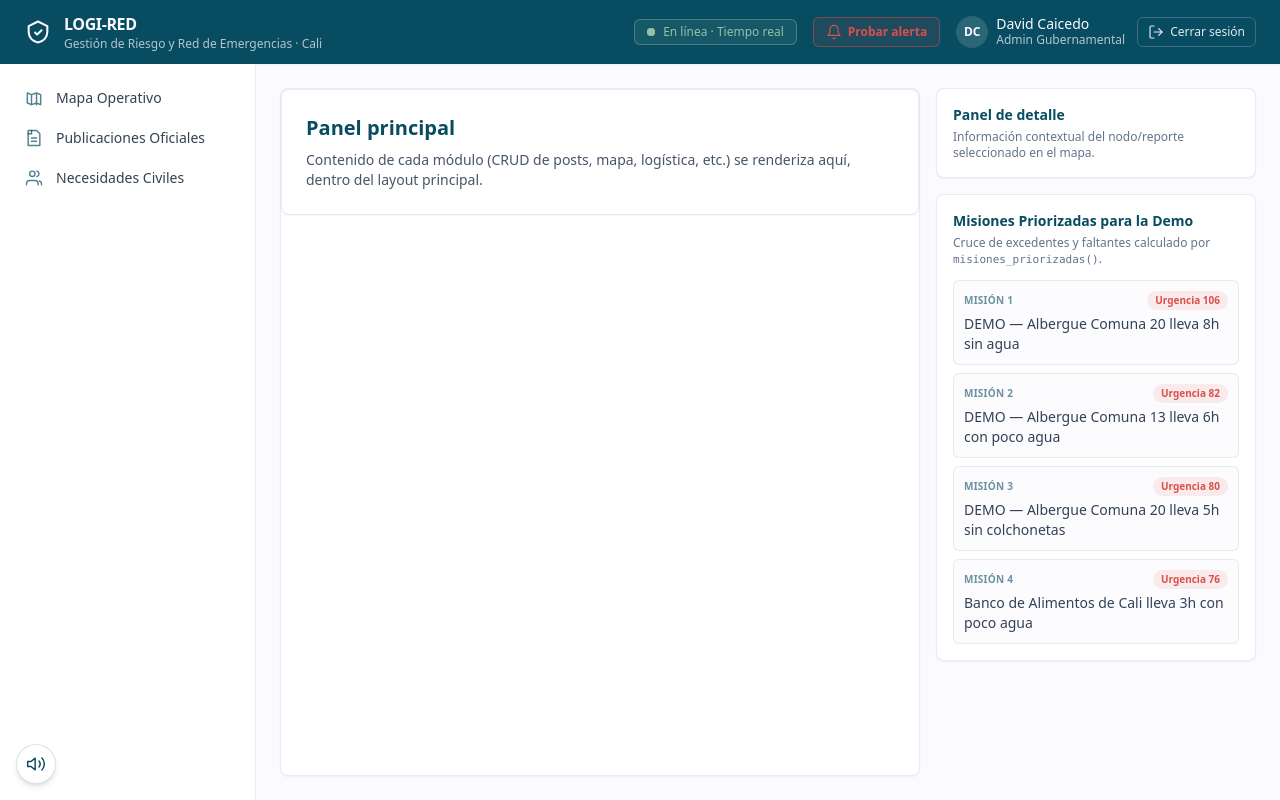
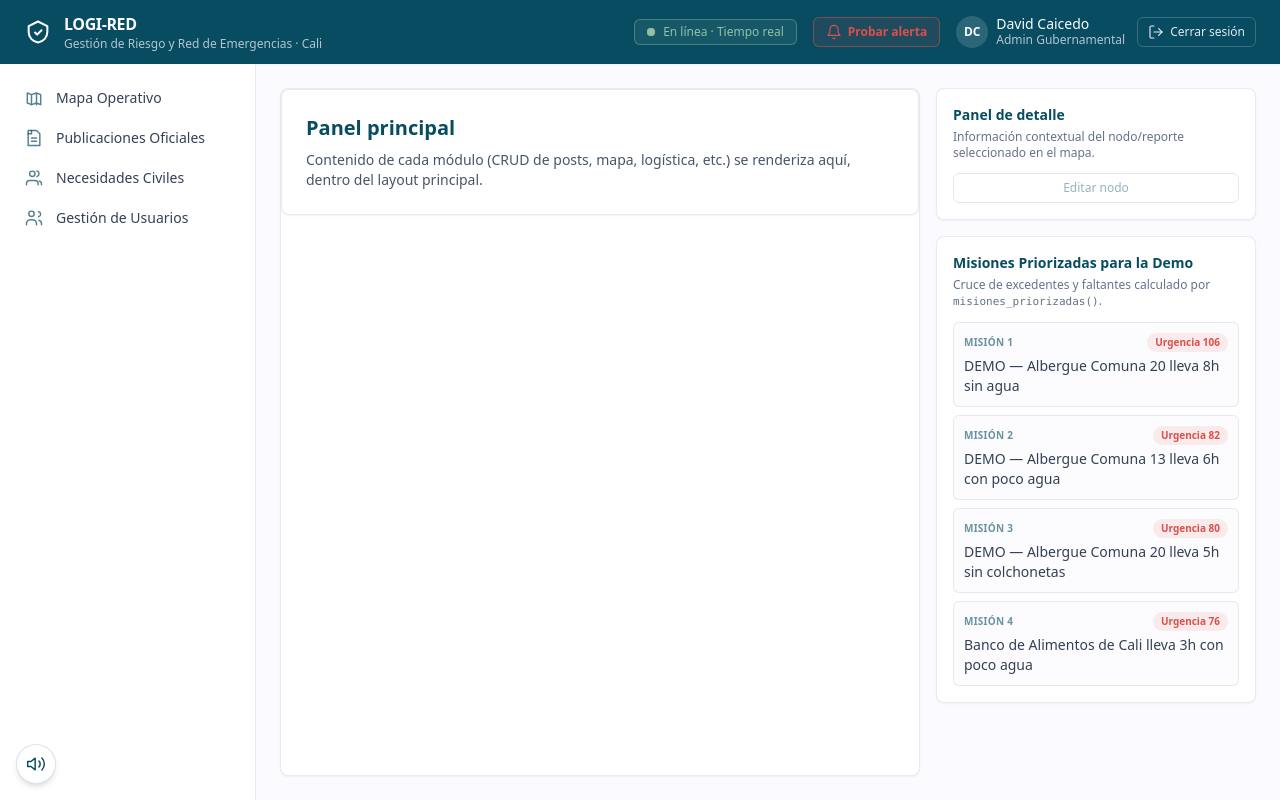
Before and after one commit to juanchlo/Platanus26SOGR, a Next.js app in the folder Frontend/: page / in a window 1280 px wide. Built offline with nearby package versions, Linux system fonts and the light colour scheme.

Commit message:
feat(auth): add auth middleware and role-based access control (RBAC) UI

```diff
--- a/Frontend/app/components/AppShell.tsx
+++ b/Frontend/app/components/AppShell.tsx
@@ -5,6 +5,7 @@ import { usePathname, useRouter } from 'next/navigation';
 import { useAppStore } from '@/store/useAppStore';
 import { useAlerts } from './AlertProvider';
 import { getSessionCookie, clearSessionCookie } from '@/lib/auth';
+import { puedeGestionar, ROLES_CON_GESTION } from '@/lib/rbac';
 import type { UserRole } from '@/types';
 
 // Estructura visual completa del layout (header, sidebar, contenido y
@@ -12,7 +13,16 @@ import type { UserRole } from '@/types';
 // el store de Zustand y manejar estado local de toasts; `app/layout.tsx`
 // permanece como Server Component para poder exportar `metadata`.
 
-const NAV_ITEMS = [
+// `requiredRoles` ausente = visible para cualquier rol autenticado.
+// Presente = RBAC de interfaz (ver lib/rbac.ts): solo se muestra si el rol
+// activo está en la lista (gestión de usuarios y comunicados oficiales,
+// restringido para 'civil' y 'operador_campo').
+const NAV_ITEMS: Array<{
+  label: string;
+  href: string;
+  requiredRoles?: readonly UserRole[];
+  icon: React.ReactNode;
+}> = [
   {
     label: 'Mapa Operativo',
     href: '/mapa',
@@ -33,6 +43,8 @@ const NAV_ITEMS = [
   {
     label: 'Publicaciones Oficiales',
     href: '/posts',
+    // Creación de comunicados/avisos oficiales: solo roles de gestión.
+    requiredRoles: ROLES_CON_GESTION,
     icon: (
       <svg
         viewBox="0 0 24 24"
@@ -66,6 +78,28 @@ const NAV_ITEMS = [
         <circle cx="10" cy="7" r="3.25" />
         <path d="M21 20v-1a3.5 3.5 0 0 0-2.5-3.36" />
         <path d="M15.5 3.62A3.5 3.5 0 0 1 18 7a3.5 3.5 0 0 1-2.5 3.37" />
+      </svg>
+    ),
+  },
+  {
+    label: 'Gestión de Usuarios',
+    href: '/admin/usuarios',
+    // Administración de cuentas/roles: solo roles de gestión.
+    requiredRoles: ROLES_CON_GESTION,
+    icon: (
+      <svg
+        viewBox="0 0 24 24"
+        fill="none"
+        stroke="currentColor"
+        strokeWidth={1.75}
+        strokeLinecap="round"
+        strokeLinejoin="round"
+        className="h-5 w-5"
+      >
+        <circle cx="9" cy="7" r="3.25" />
+        <path d="M3 20v-1a5 5 0 0 1 5-5h2a5 5 0 0 1 5 5v1" />
+        <path d="M17.5 4.5a3 3 0 0 1 0 5.9" />
+        <path d="M21 20v-1a4.5 4.5 0 0 0-3-4.24" />
       </svg>
     ),
   },
@@ -270,7 +304,11 @@ export default function AppShell({
         {/* Panel lateral */}
         <aside className="hidden w-64 shrink-0 border-r border-dark-teal/10 bg-white px-3 py-4 md:block">
           <nav className="flex flex-col gap-1">
-            {NAV_ITEMS.map((item) => (
+            {NAV_ITEMS.filter(
+              (item) =>
+                !item.requiredRoles ||
+                (userSession && item.requiredRoles.includes(userSession.role))
+            ).map((item) => (
               <a
                 key={item.href}
                 href={item.href}
@@ -297,6 +335,23 @@ export default function AppShell({
                 Información contextual del nodo/reporte seleccionado en el
                 mapa.
               </p>
+
+              {/* RBAC: edición de nodos solo para roles de gestión */}
+              {userSession && puedeGestionar(userSession.role) ? (
+                <button
+                  type="button"
+                  disabled
+                  title="Selecciona un nodo en el mapa para editarlo"
+                  className="mt-3 w-full rounded-md border border-dark-teal/20 px-3 py-1.5 text-xs font-medium text-dark-teal/70 disabled:cursor-not-allowed disabled:opacity-60"
+                >
+                  Editar nodo
+                </button>
+              ) : (
+                <p className="mt-3 text-[11px] text-slate-400">
+                  Tu rol ({userSession ? ROLE_LABELS[userSession.role] : '—'}) no
+                  tiene permisos de edición sobre nodos.
+                </p>
+              )}
             </div>
 
             <MisionesPriorizadasWidget />
--- /dev/null
+++ b/Frontend/lib/rbac.ts
@@ -0,0 +1,15 @@
+import type { UserRole } from '@/types';
+
+// RBAC de interfaz (RF-14 simulado): qué roles tienen acceso a acciones
+// sensibles — administración, edición de nodos y creación de avisos/
+// comunicados oficiales. 'civil' y 'operador_campo' quedan en modo
+// lectura/reporte para esas acciones específicas (igual pueden ver el mapa
+// y reportar necesidades, que no son acciones de gestión).
+export const ROLES_CON_GESTION: readonly UserRole[] = [
+  'admin_gubernamental',
+  'ente_publico',
+];
+
+export function puedeGestionar(role: UserRole | null | undefined): boolean {
+  return !!role && ROLES_CON_GESTION.includes(role);
+}
```
Also changed, not shown: Frontend/middleware.ts (added, +53 -0 lines).
